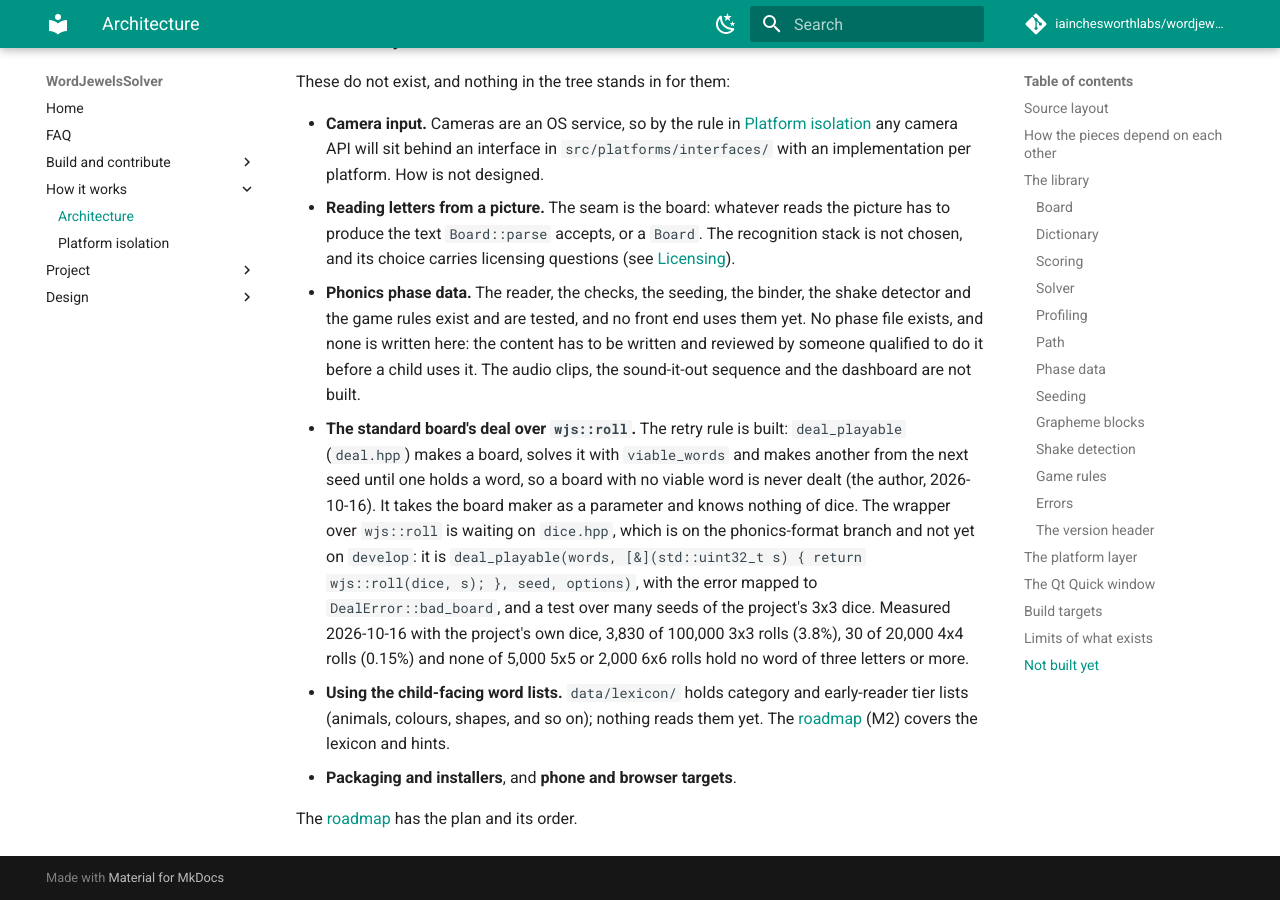
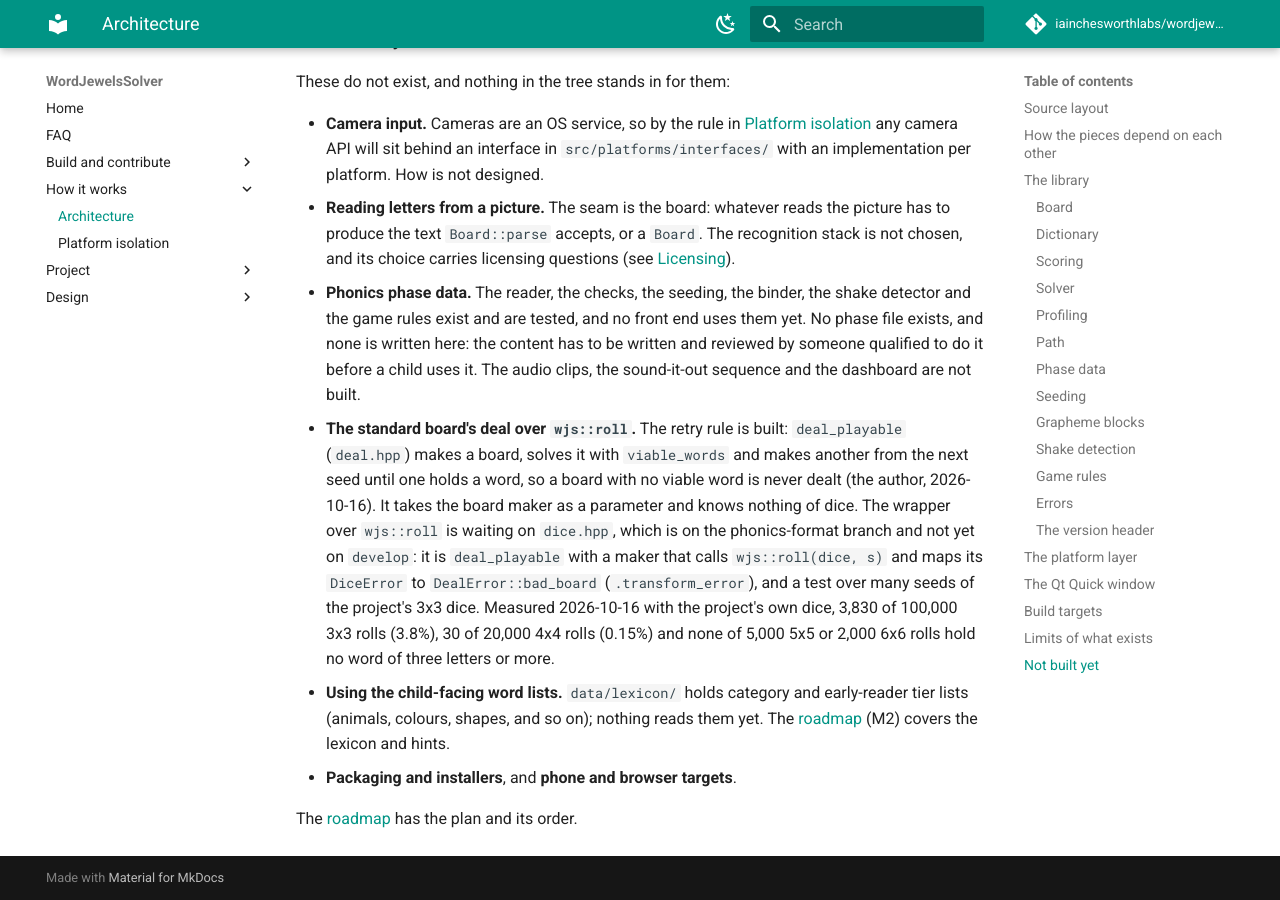
Before and after one commit to iainchesworthlabs/snapandspell, an MkDocs documentation site: the page built from docs/architecture.md, in a window 1280 px wide and 900 px high, scrolled down 9754 px. Built offline with MkDocs 1.6.1 and Material for MkDocs 9.7.7, drawn with Linux system fonts in a browser that asks for light colours; comment, search, counter and statistics services are not loaded.

Commit message:
Correct the deal's wrapper note and the order of the library sources
roll returns a DiceError, so a maker over it maps the error to
DealError::bad_board rather than returning roll's value as is.

```diff
--- a/docs/architecture.md
+++ b/docs/architecture.md
@@ -429,9 +429,8 @@ These do not exist, and nothing in the tree stands in for them:
   viable word is never dealt (the author, 2026-10-16). It takes the board maker
   as a parameter and knows nothing of dice. The wrapper over `wjs::roll` is
   waiting on `dice.hpp`, which is on the phonics-format branch and not yet on
-  `develop`: it is `deal_playable(words, [&](std::uint32_t s) { return
-  wjs::roll(dice, s); }, seed, options)`, with the error mapped to
-  `DealError::bad_board`, and a test over many seeds of the project's 3x3 dice.
+  `develop`: it is `deal_playable` with a maker that calls `wjs::roll(dice, s)` and maps
+  its `DiceError` to `DealError::bad_board` (`.transform_error`), and a test over many seeds of the project's 3x3 dice.
   Measured 2026-10-16 with the project's own dice, 3,830 of 100,000 3x3 rolls
   (3.8%), 30 of 20,000 4x4 rolls (0.15%) and none of 5,000 5x5 or 2,000 6x6
   rolls hold no word of three letters or more.
```
Also changed, not shown: 2 other files.
